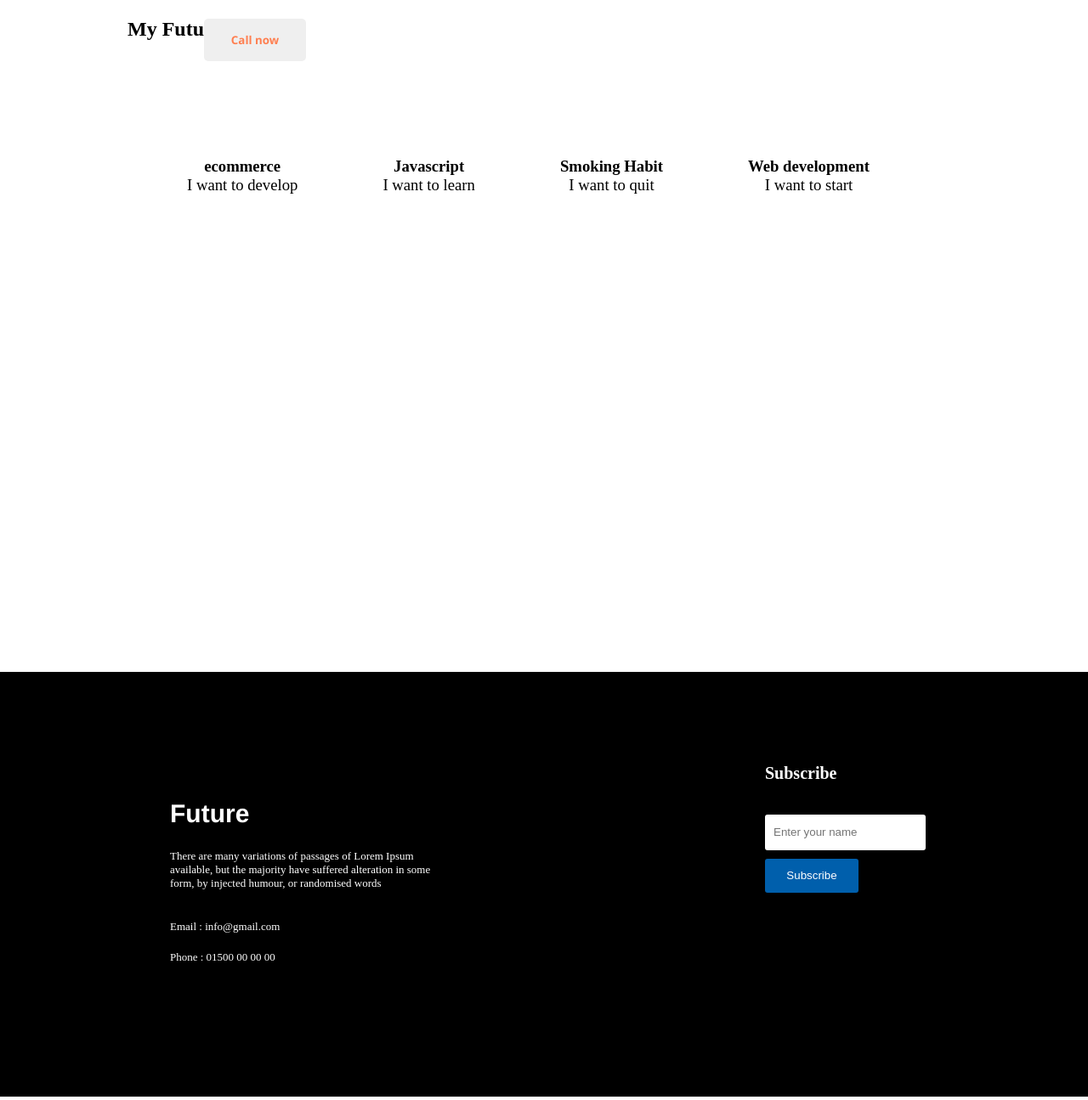
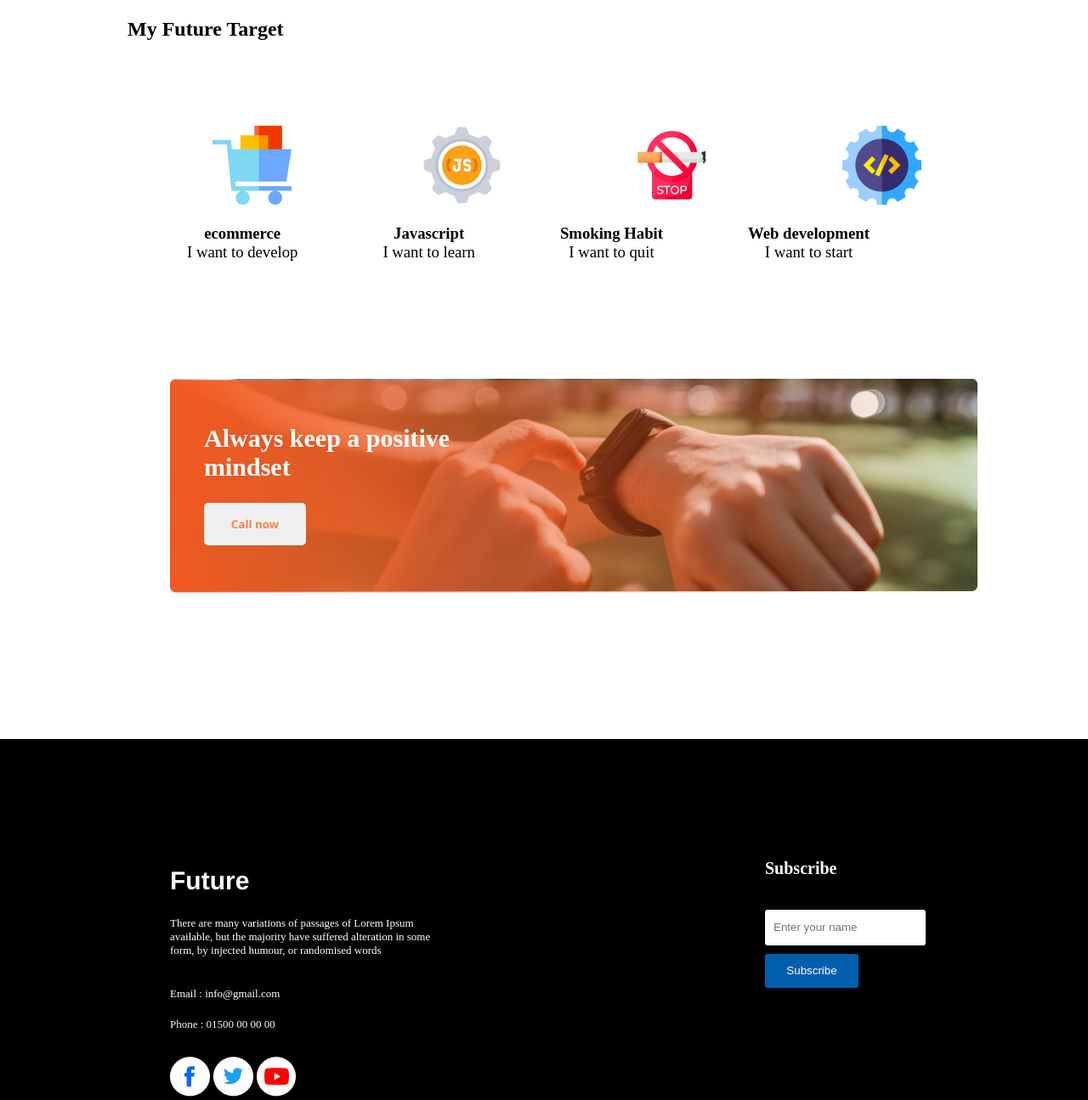
Before and after one commit to AriqRahman1/About_Opi, a plain HTML site: page index.html in a window 1280 px wide. Shown: the part 1390-2685 px from the top of the page at 85% size. Drawn offline with Linux system fonts and the light colour scheme; the site is published under a folder, as on GitHub Pages, so addresses that start at the root find nothing.

Commit message:
errors fixed

```diff
--- a/index.html
+++ b/index.html
@@ -9,7 +9,7 @@
 </head>
 <body>
     <header class="header">
-        <img class="head" src="/images/banner/banner3.png">
+        <img class="head" src="images/banner/banner3.png">
         <h2 id="head_text">
             All Things Are<br>Possible If You<br>Believe
         </h2>
@@ -36,15 +36,15 @@
                 Contrary to popular belief.
             </li>
         </div>
-        <img id="main_img" src="/images/person.png" alt="">
+        <img id="main_img" src="images/person.png" alt="">
     </main>
     <div>
         <h2 id="plan_head">My Future Target</h2>
         <div id="plan_img">
-            <img src="/images/icons/ecom.png" alt="">
-            <img src="/images/icons/js.png" alt="">
-            <img src="/images/icons/smoke.png" alt="">
-            <img src="/images/icons/web.png" alt="">
+            <img src="images/icons/ecom.png" alt="">
+            <img src="images/icons/js.png" alt="">
+            <img src="images/icons/smoke.png" alt="">
+            <img src="images/icons/web.png" alt="">
             <div id="plan_text">
                 <h3>ecommerce<br><span style="font-weight: 100;">I want to develop</span></h3>
                 <h3>Javascript<br><span style="font-weight: 100;">I want to learn</span></h3>
@@ -56,8 +56,8 @@
     <br>
     <!-- bonus banner part -->
     <div class="bonus">
-        <img style="width: 950px;" src="/images/watch.png" alt="">
-        <img id="gradient" style="width: 950px;" src="/images/gradient3.png" alt="">
+        <img style="width: 950px;" src="images/watch.png" alt="">
+        <img id="gradient" style="width: 950px;" src="images/gradient3.png" alt="">
         <h2>Always keep a positive<br>mindset</h2>
         <button>Call now</button>
     </div>
@@ -73,9 +73,9 @@
             Phone : 01500 00 00 00
         </span>
         <div id="footer_pic">
-            <img src="/images/icons/fb.png" alt="">
-            <img src="/images/icons/twitter.png" alt="">
-            <img src="/images/icons/youtube.png" alt="">
+            <img src="images/icons/fb.png" alt="">
+            <img src="images/icons/twitter.png" alt="">
+            <img src="images/icons/youtube.png" alt="">
         </div>
         <div id="footer_sub">
             <h4 style="color: white; font-size: 20px;">Subscribe</h4>
```
